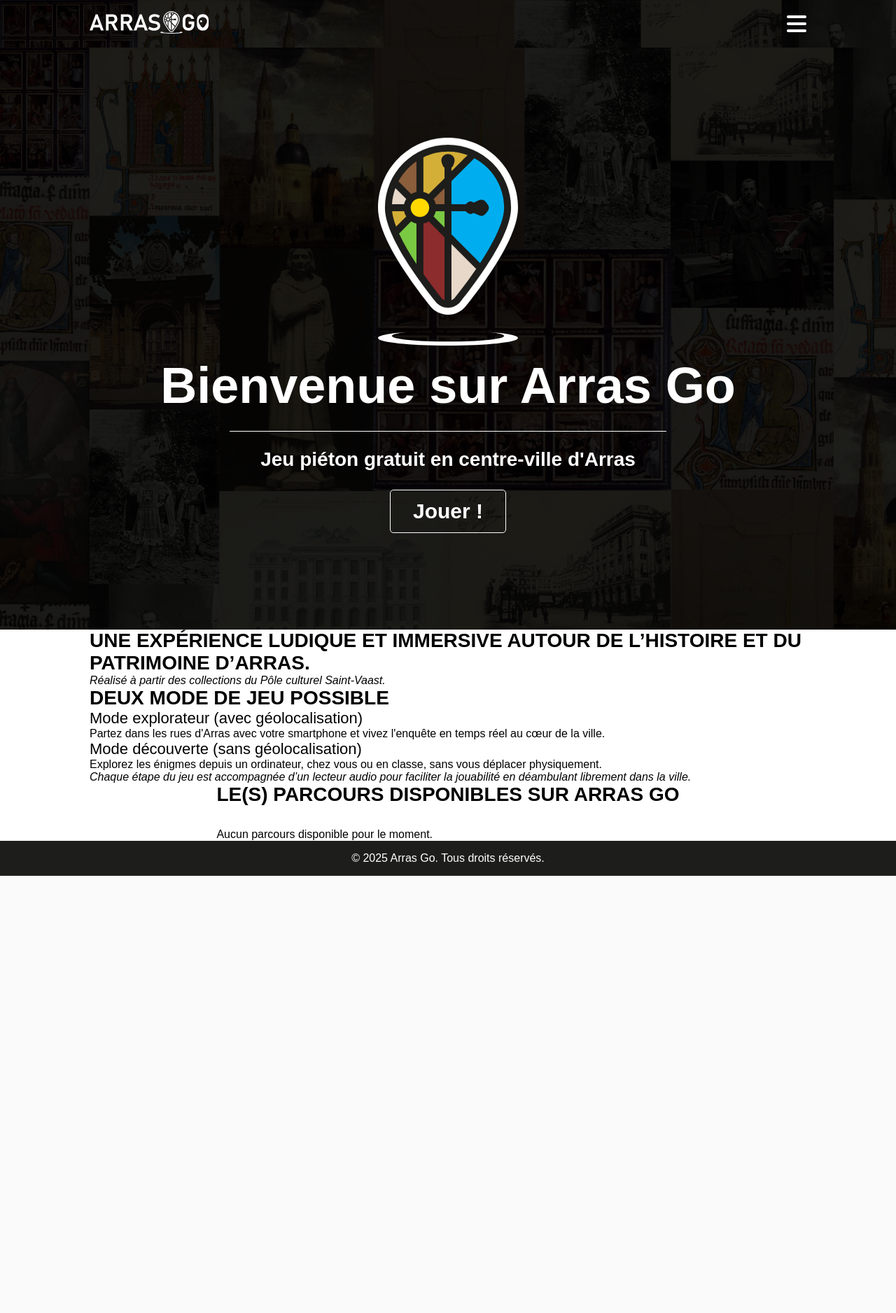
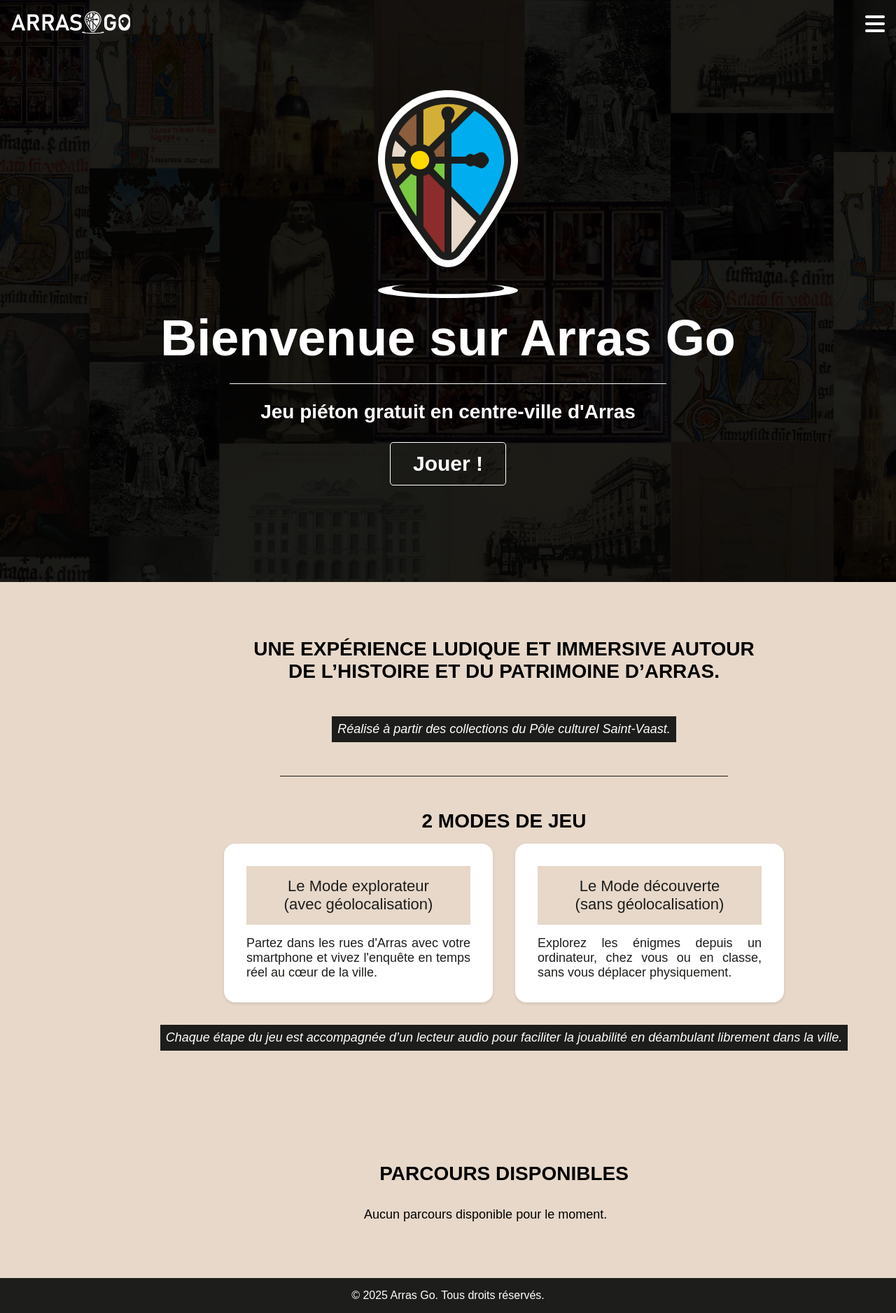
Before and after one commit to DarkSpharx/arrasgo, a PHP site: page / in a window 1280 px wide; the page is wider, and only the part inside the window is pictured. Shown: that part at 70% size. Before the commit the page ends 1252 px from the top of that part, so only its background shows below. Run offline with PHP 8.4, Linux system fonts and the light colour scheme; data that the repository does not hold is empty.

Commit message:
Amélioration de la mise en page et du style : réorganisation des sections, ajout de styles pour les cartes de parcours, et ajustement de l'affichage du header.

```diff
--- a/frontend/css/style.css
+++ b/frontend/css/style.css
@@ -1,31 +1,3 @@
-/* Header masqué au scroll vers le bas */
-header.header-hide {
-  transform: translateY(-110%);
-  transition: transform 0.35s cubic-bezier(0.4,0,0.2,1);
-}
-header {
-  transition: transform 0.35s cubic-bezier(0.4,0,0.2,1);
-}
-/* Effet de flottement sur les images de la section hero */
-.float {
-  animation: hero-float 2s linear infinite;
-  will-change: transform;
-}
-
-@keyframes hero-float {
-  0% {
-    transform: translateY(0);
-  }
-  33% {
-    transform: translateY(-10px);
-  }
-  66% {
-    transform: translateY(15px);
-  }
-  100% {
-    transform: translateY(0);
-  }
-}
 /* Reset minimal */
 html,
 body,
@@ -47,6 +19,7 @@
   font-family: "Montserrat", Arial, sans-serif;
   min-height: 100vh;
   scroll-behavior: smooth;
+  background-color: #e7d8c9;
 }
 main {
   flex: 1 1 auto;
@@ -54,10 +27,6 @@
   width: 100%;
   display: flex;
   flex-direction: column;
-}
-.container {
-  max-width: 1024px;
-  margin: 0 auto;
 }
 
 /* Audio player sous le header, largeur 100% */
@@ -72,7 +41,7 @@
 }
 .audio-header audio {
   width: 95vw;
-  max-width: 600px;
+  /* max-width: 600px; */
   background: #fff;
   border-radius: 8px;
 }
@@ -211,7 +180,7 @@
 }
 .audio-footer audio {
   width: 95vw;
-  max-width: 600px;
+  /* max-width: 600px; */
   background: #fff;
   border-radius: 8px;
 }
@@ -310,8 +279,29 @@
 }
 
 /* HERO SECTION */
+/* Effet de flottement sur les images de la section hero */
+.float {
+  animation: hero-float 2s linear infinite;
+  will-change: transform;
+}
+
+@keyframes hero-float {
+  0% {
+    transform: translateY(0);
+  }
+  33% {
+    transform: translateY(-10px);
+  }
+  66% {
+    transform: translateY(15px);
+  }
+  100% {
+    transform: translateY(0);
+  }
+}
+
 .hero {
-  /* flex: 1 1 auto; */
+  flex: 1 1 auto;
   min-height: 100vh;
   display: flex;
   flex-direction: column;
@@ -337,7 +327,6 @@
   font-weight: 700;
   font-size: 72px;
 }
-
 .hero hr {
   border: none;
   width: 50%;
@@ -347,15 +336,7 @@
   font-size: 28px;
   font-weight: 600;
 }
-.container h2 {
-  font-size: 28px;
-  font-weight: 600;
-  text-transform: uppercase;
-}
-.container h3 {
-  font-size: 22px;
-  font-weight: 400;
-}
+
 .hero p {
   font-weight: 400;
   font-size: 20px;
@@ -402,24 +383,88 @@
   color: #1d1d1b;
 }
 
+/* section */
+.container {
+  width: 100%;
+  gap: 2rem;
+  display: flex;
+  flex-direction: column;
+  align-items: center;
+  max-width: 1280px;
+  margin: 0 auto;
+  padding: 5rem;
+  & hr {
+    border: none;
+    width: 50%;
+    margin: 1rem auto;
+    border-top: 1px solid #1d1d1b;
+  }
+  & h2 {
+    text-align: center;
+    font-size: 28px;
+    font-weight: 600;
+    text-transform: uppercase;
+    margin-bottom: 1rem;
+  }
+  & h3 {
+    background-color: #e7d8c9;
+    color: #1d1d1d;
+    text-align: center;
+    font-size: 22px;
+    font-weight: 400;
+    margin-bottom: 1rem;
+    padding: 1rem;
+  }
+  & p {
+    text-align: justify;
+    font-size: 18px;
+    font-weight: 400;
+  }
+  & em {
+    background-color: #1d1d1b;
+    color: #fff;
+    padding: 0.5rem;
+    text-align: center !important;
+    font-size: 18px;
+    font-weight: 400;
+    margin: auto;
+    width: fit-content;
+  }
+  & .two-column {
+    display: grid;
+    grid-template-columns: 1fr 1fr;
+    gap: 2rem;
+    margin-top: 1rem;
+    & .column {
+      max-width: 25vw;
+      background-color: #fff;
+      color: #1d1d1b;
+      padding: 2rem;
+      border-radius: 1rem;
+      box-shadow: 0 2px 4px rgba(0, 0, 0, 0.1);
+    }
+  }
+}
+
 /* HEADER */
+/* Header masqué au scroll vers le bas */
+header.header-hide {
+  transform: translateY(-110%);
+  transition: transform 0.35s cubic-bezier(0.4, 0, 0.2, 1);
+}
+
 header {
-  background-image: url("../media/image/bg_pc.webp");
-  background-size: cover;
-  background-attachment: fixed;
-  background-position: top;
-  background-repeat: no-repeat;
-  background-color: #1d1d1b;
-  background-blend-mode: multiply;
   z-index: 100;
-  /* position: sticky; */
+  position: fixed;
+  left: 0;
+  top: 0;
   width: 100%;
-  top: 0;
+  transition: transform 0.35s cubic-bezier(0.4, 0, 0.2, 1);
   & div {
     display: flex;
     align-items: center;
     justify-content: space-between;
-    max-width: 1024px;
+    max-width: 1920px;
     margin: 0 auto;
     padding: 1rem;
     & a {
--- a/frontend/index.php
+++ b/frontend/index.php
@@ -55,27 +55,36 @@
 		</section>
 
 		<section class="container">
-			<h2>Une expérience ludique et immersive autour de l’histoire et du patrimoine d’Arras.</h2>
+			<h2>Une expérience ludique et immersive autour<br>de l’histoire et du patrimoine d’Arras.</h2>
 			<em>Réalisé à partir des collections du Pôle culturel Saint-Vaast.</em>
-			<h2>Deux mode de jeu possible</h2>
+			<hr>
 			<div>
-				<div>
-					<h3>Mode explorateur (avec géolocalisation)</h3>
+				<h2>2 modes de jeu</h2>
+				<div class="two-column">
+					<div class="column">
+						<h3>Le Mode explorateur<br>(avec géolocalisation)</h3>
 						<p>Partez dans les rues d'Arras avec votre smartphone et vivez l'enquête en temps réel au cœur de la ville.</p>
 					</div>
-				<div>
-					<h3>Mode découverte (sans géolocalisation)</h3>
+					<div class="column">
+						<h3>Le Mode découverte<br>(sans géolocalisation)</h3>
 						<p>Explorez les énigmes depuis un ordinateur, chez vous ou en classe, sans vous déplacer physiquement.</p>
 					</div>
+				</div>
+			</div>
 			<em>Chaque étape du jeu est accompagnée d’un lecteur audio pour faciliter la jouabilité en déambulant librement dans la ville.</em>
-			</div>
 		</section>
 
 		<section class="container">
-			<h2>le(s) parcours disponibles sur ARRAS GO</h2>
+			<div class="parcours-list">
+				<h2>Parcours disponibles</h2>
 				<div class="parcours-cards">
-				<?php if (!empty($parcours)): ?>
-					<?php foreach ($parcours as $p): ?>
+					<?php
+					$parcours_en_ligne = array_filter($parcours ?? [], function($p) {
+						return isset($p['statut']) && $p['statut'] == 1;
+					});
+					?>
+					<?php if (!empty($parcours_en_ligne)): ?>
+						<?php foreach ($parcours_en_ligne as $p): ?>
 							<article class="parcours-card">
 								<?php if (!empty($p['image_parcours'])): ?>
 									<img src="../data/images/<?= htmlspecialchars($p['image_parcours']) ?>" alt="Image du parcours" class="parcours-img">
@@ -93,11 +102,12 @@
 						<p>Aucun parcours disponible pour le moment.</p>
 					<?php endif; ?>
 				</div>
+			</div>
 		</section>
 	</main>
 
 	<footer class="main-footer">
-		<div class="container">
+		<div>
 			<p>&copy; <?= date('Y') ?> Arras Go. Tous droits réservés.</p>
 		</div>
 	</footer>
--- a/frontend/js/script.js
+++ b/frontend/js/script.js
@@ -4,16 +4,20 @@
   let lastScrollY = window.scrollY;
   const header = document.querySelector('header');
   let ticking = false;
+  const delta = 5; // tolérance pour éviter les micro-mouvements
   if (header) {
     window.addEventListener('scroll', function () {
       if (!ticking) {
         window.requestAnimationFrame(function () {
           const currentScroll = window.scrollY;
-          if (currentScroll > lastScrollY && currentScroll > 60) {
+          if (currentScroll <= 0) {
+            // Toujours afficher le header tout en haut
+            header.classList.remove('header-hide');
+          } else if (currentScroll - lastScrollY > delta && currentScroll > 60) {
             // Scroll vers le bas
             header.classList.add('header-hide');
           } else if (currentScroll < lastScrollY) {
-            // Scroll vers le haut
+            // Scroll vers le haut (même petit mouvement)
             header.classList.remove('header-hide');
           }
           lastScrollY = currentScroll;
--- a/frontend/parcours.php
+++ b/frontend/parcours.php
@@ -42,8 +42,9 @@
             </nav>
         </div>
     </header>
+
     <main>
-        <section class="parcours-list">
+        <section class="container">
             <h2>Liste des parcours</h2>
             <div class="parcours-cards">
                 <?php if (!empty($parcours)): ?>
```
Lines whose indentation alone changed are shown as unchanged.
